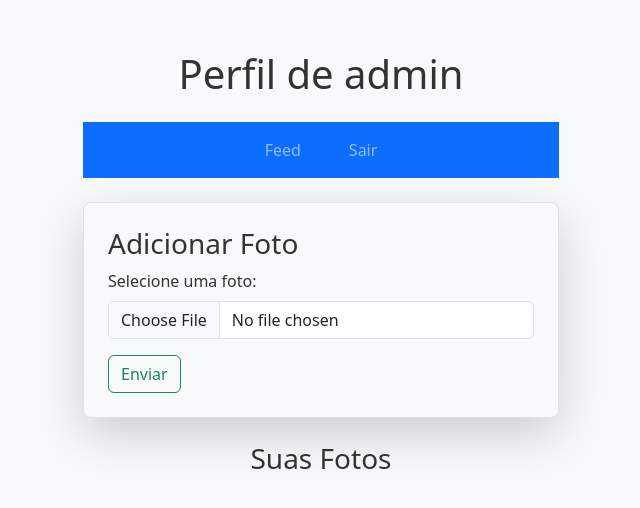
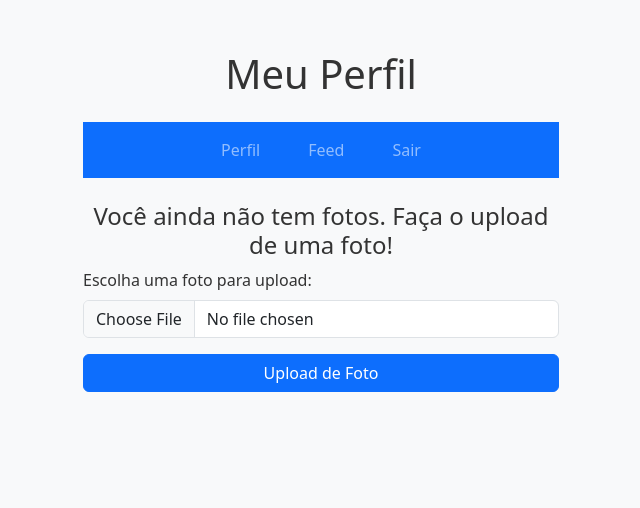
Before and after one commit to Ygorfnascimento/rede_social_flesh, a Flask app: page /profile/1 in a window 1280 px wide. Shown: the top 508 px of the page, without its empty margins (319-959 px from the left). Run offline with Flask 3, Linux system fonts and the light colour scheme; a user stored in the database is signed in; some libraries are stand-ins or nearby versions.

Commit message:
Fix: adjusted bugs

```diff
--- a/rede_social_flesh-master/appfleshi/forms.py
+++ b/rede_social_flesh-master/appfleshi/forms.py
@@ -1,6 +1,7 @@
 from flask_wtf import FlaskForm
-from wtforms import StringField, PasswordField, SubmitField
+from wtforms import StringField, PasswordField, SubmitField, FileField
 from wtforms.validators import DataRequired, Email, EqualTo
+from flask_wtf.file import FileRequired, FileAllowed
 
 class LoginForm(FlaskForm):
     email = StringField('Email', validators=[DataRequired(), Email()])
@@ -15,7 +16,10 @@ class RegisterForm(FlaskForm):
     submit = SubmitField('Register')
 
 class PhotoForm(FlaskForm):
-    photo = StringField('Upload Photo', validators=[DataRequired()])
+    photo = FileField('Upload Photo', validators=[
+        FileRequired(),
+        FileAllowed(['jpg', 'jpeg', 'png', 'gif'], 'Only image files are allowed!')
+    ])
     submit = SubmitField('Submit')
 
 class CommentForm(FlaskForm):
--- a/rede_social_flesh-master/appfleshi/routes.py
+++ b/rede_social_flesh-master/appfleshi/routes.py
@@ -28,35 +28,26 @@ def homepage():
 def profile(user_id):
     user = User.query.get(int(user_id))
 
+    # Se o usuário não for encontrado, retornar um erro 404
     if user is None:
         return "Usuário não encontrado", 404
 
     if int(user_id) != int(current_user.id):
         return render_template('profile.html', user=user, form=None)
 
-    photo_form = PhotoForm()
+    comment_form = CommentForm()  # Formulário para comentar nas fotos
+    photo_form = PhotoForm()  # Formulário para upload de fotos
 
-    if photo_form.validate_on_submit():
-        files = request.files.getlist("photo")
-
-        for file in files:
-            if file.filename == "":
-                continue
-
-            filename, ext = os.path.splitext(file.filename)
-            unique_name = f"{filename}_{int(time.time())}{ext}"
-
-            path = os.path.join(os.path.abspath(os.path.dirname(__file__)), app.config['UPLOAD_FOLDER'],
-                                secure_filename(unique_name))
-            file.save(path)
-
-            photo = Photo(file_name=unique_name, user_id=current_user.id)
-            database.session.add(photo)
-
+    if comment_form.validate_on_submit():
+        content = comment_form.content.data
+        photo_id = request.form.get('photo_id')
+        new_comment = Comment(content=content, user_id=current_user.id, photo_id=photo_id)
+        database.session.add(new_comment)
         database.session.commit()
         return redirect(url_for('profile', user_id=current_user.id))
 
-    return render_template('profile.html', user=current_user, form=photo_form)
+    return render_template('profile.html', user=user, comment_form=comment_form, photo_form=photo_form)
+
 
 @app.route('/createaccount', methods=['GET', 'POST'])
 def createaccount():
@@ -97,23 +88,25 @@ def feed():
 
     return render_template("feed.html", photos=photos, photo_likes=photo_likes, form=form)
 
-@app.route('/deletephoto/<photo_id>', methods=['GET', 'POST'])
+@app.route('/deletephoto/<photo_id>', methods=['POST'])
 @login_required
 def delete_photo(photo_id):
     photo = Photo.query.get(photo_id)
 
+    # Verifica se o usuário é o proprietário da foto
     if photo.user_id != current_user.id:
         return "Acesso negado", 403
 
+    # Exclui o arquivo de foto do sistema de arquivos
     path = os.path.join(os.path.abspath(os.path.dirname(__file__)), app.config['UPLOAD_FOLDER'], photo.file_name)
     if os.path.exists(path):
         os.remove(path)
 
-        database.session.delete(photo)
-        database.session.commit()
+    # Exclui a foto do banco de dados
+    database.session.delete(photo)
+    database.session.commit()
 
-        return redirect(url_for('profile', user_id=photo.user_id))
-
+    return redirect(url_for('profile', user_id=current_user.id))
 
 @app.route('/like/<photo_id>', methods=['POST'])
 @login_required
--- a/rede_social_flesh-master/appfleshi/templates/profile.html
+++ b/rede_social_flesh-master/appfleshi/templates/profile.html
@@ -2,14 +2,19 @@
 
 {% block body %}
     <div class="container mt-4">
-        <h1 class="text-center mb-4">Perfil de {{ user.username }}</h1>
+        <h1 class="text-center mb-4">Meu Perfil</h1>
 
         <nav class="navbar navbar-expand-lg navbar-dark bg-primary mb-4">
             <div class="container-fluid">
                 <ul class="navbar-nav mx-auto">
                     <li class="nav-item mx-3">
+                        <a href="{{ url_for('profile', user_id=current_user.id) }}" class="nav-link">
+                            <i class="bi bi-person-circle"></i> Perfil
+                        </a>
+                    </li>
+                    <li class="nav-item mx-3">
                         <a href="{{ url_for('feed') }}" class="nav-link">
-                            <i class="bi bi-house-door-fill"></i> Feed
+                            <i class="bi bi-images"></i> Feed
                         </a>
                     </li>
                     <li class="nav-item mx-3">
@@ -21,35 +26,75 @@
             </div>
         </nav>
 
-        <div class="border rounded-3 shadow-lg p-4 mb-4 bg-light">
-            <h3>Adicionar Foto</h3>
-            <form method="POST" enctype="multipart/form-data">
-                {{ form.hidden_tag() }}
-                <div class="mb-3">
-                    <label for="photo" class="form-label">Selecione uma foto:</label>
-                    <input type="file" id="photo" name="photo" class="form-control" required>
-                </div>
-                <div>
-                    <button type="submit" class="btn btn-outline-success">Enviar</button>
-                </div>
-            </form>
-        </div>
-
-        <h3 class="text-center">Suas Fotos</h3>
         <div class="row">
+            {% if user.photos %}
+                <!-- Exibe as fotos do usuário -->
                 {% for photo in user.photos %}
                     <div class="col-md-6 col-sm-12 mb-4">
-                    <div class="card">
+                        <div class="card shadow-lg">
                             <img src="{{ url_for('static', filename='posts_photos/' + photo.file_name) }}"
                                  class="card-img-top"
                                  alt="Foto"
-                             style="height: 250px; object-fit: cover; width: 100%;">
+                                 style="height: 300px; object-fit: cover; width: 100%;">
                             <div class="card-body">
                                 <p class="text-muted">Postado em: {{ photo.timestamp.strftime('%d/%m/%Y %H:%M') }}</p>
+
+                                {% if photo.user_id == current_user.id %}
+                                    <!-- Exibição do botão de excluir foto apenas no perfil do usuário -->
+                                    <form action="{{ url_for('delete_photo', photo_id=photo.id) }}" method="POST">
+                                        <button type="submit" class="btn btn-danger w-100">Excluir Foto</button>
+                                    </form>
+                                {% endif %}
+
+                                <p><strong>{{ photo.likes.count() }}</strong> Curtidas</p>
+
+                                <form action="{{ url_for('like', photo_id=photo.id) }}" method="POST" class="like-form mb-2">
+                                    <button type="submit" class="btn btn-outline-success w-100">
+                                        {% if current_user in photo.likes %}
+                                            👎 Descurtir
+                                        {% else %}
+                                            ❤️ Curtir
+                                        {% endif %}
+                                    </button>
+                                </form>
+
+                                <div class="comments mb-3">
+                                    {% for comment in photo.comments %}
+                                        <p><strong>{{ comment.user.username }}:</strong> {{ comment.content }}</p>
+                                    {% endfor %}
+                                </div>
+
+                                <form method="POST" action="{{ url_for('comment', photo_id=photo.id) }}">
+                                    {{ comment_form.hidden_tag() }}
+                                    <div class="mb-2">
+                                        <label for="content">Digite seu comentário:</label>
+                                        {{ comment_form.content(class="form-control") }}
+                                    </div>
+                                    <input type="hidden" name="photo_id" value="{{ photo.id }}">
+                                    <div class="mt-2">
+                                        <button type="submit" class="btn btn-outline-success w-100">Comentar</button>
+                                    </div>
+                                </form>
                             </div>
                         </div>
                     </div>
                 {% endfor %}
+            {% else %}
+                <!-- Se não houver fotos, mostra o formulário de upload -->
+                <div class="col-12">
+                    <h4 class="text-center">Você ainda não tem fotos. Faça o upload de uma foto!</h4>
+                    <form method="POST" enctype="multipart/form-data">
+                        {{ photo_form.hidden_tag() }}
+                        <div class="mb-3">
+                            <label for="photo" class="form-label">Escolha uma foto para upload:</label>
+                            {{ photo_form.photo(class="form-control", type="file") }}
+                        </div>
+                        <div class="mt-2">
+                            <button type="submit" class="btn btn-primary w-100">Upload de Foto</button>
+                        </div>
+                    </form>
+                </div>
+            {% endif %}
         </div>
     </div>
 {% endblock %}
```
Also changed, not shown: rede_social_flesh-master/instance/datafleshi.db. Lines whose indentation alone changed are shown as unchanged.
